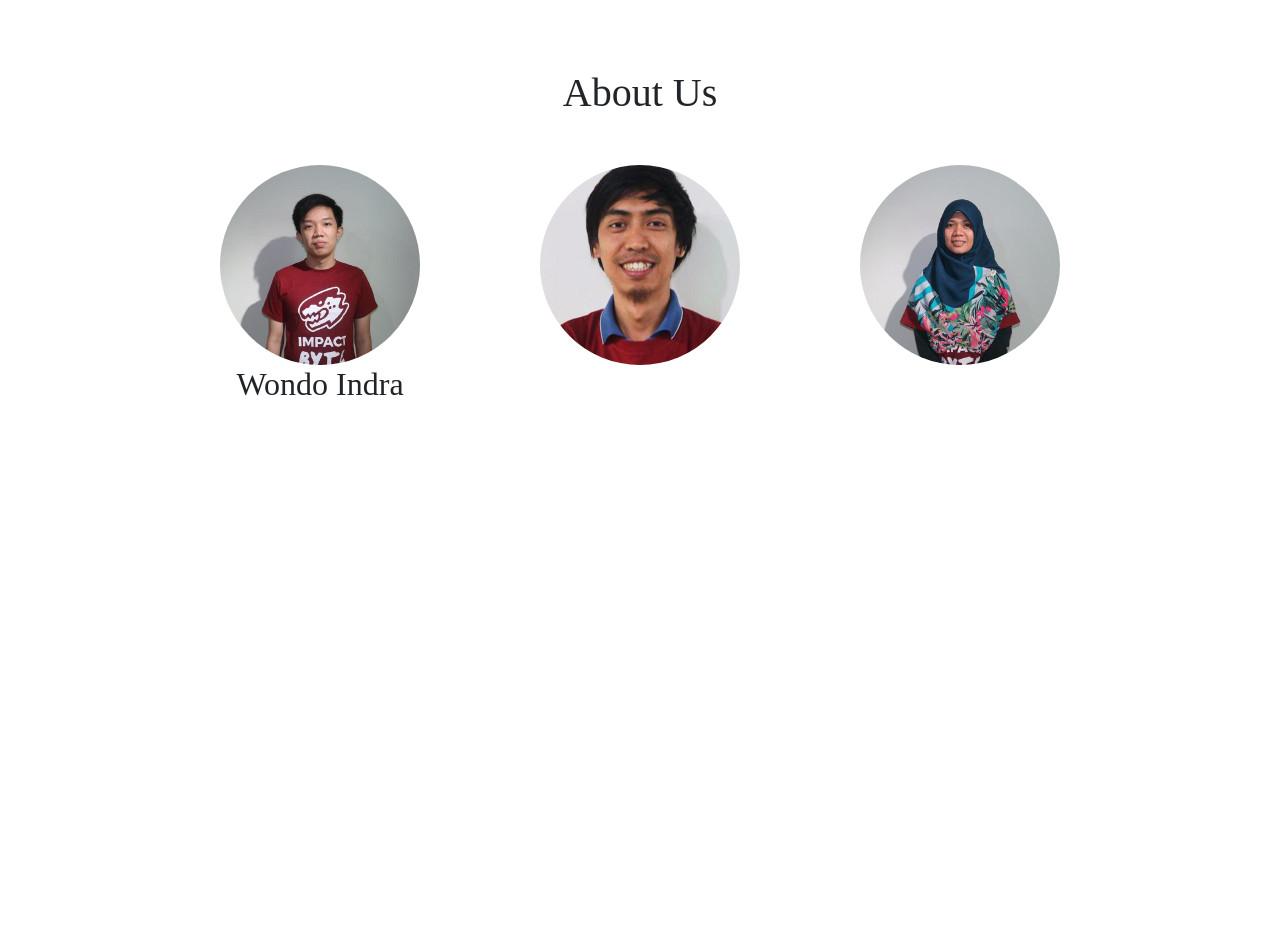
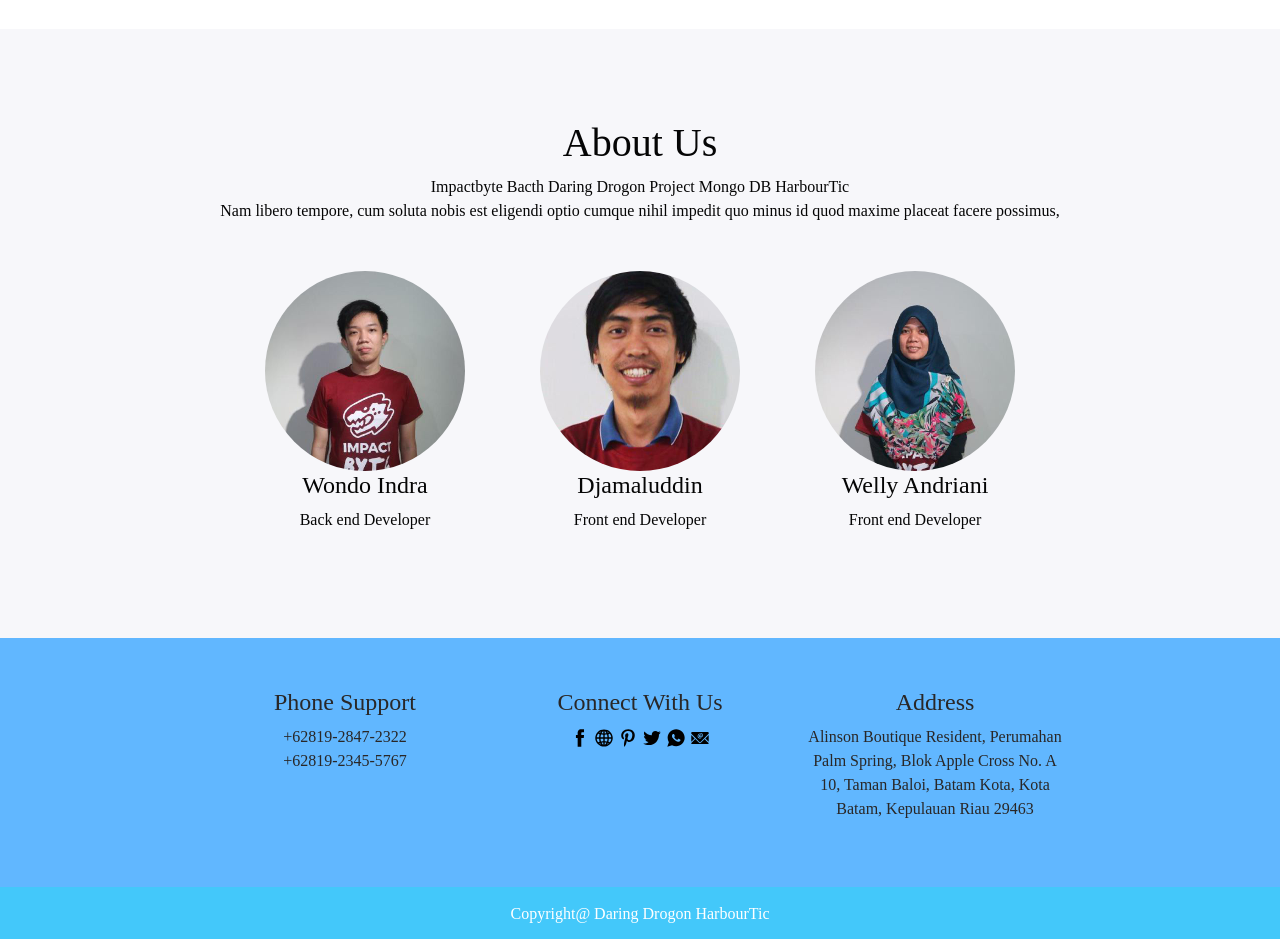
Before and after one commit to daring-drogon/HarbourTic, a plain HTML site: page index.html in a window 1280 px wide. Shown: the part 1181-2120 px from the top of the page. Before the commit the page ends 1600 px from the top, so only its background shows below. Drawn offline with nearby package versions, Linux system fonts and the light colour scheme.

Commit message:
add footer and put icon social media

```diff
--- a/index.css
+++ b/index.css
@@ -50,10 +50,6 @@ body{
 }
 
 
-h1{
-    margin-top: 40px;
-    text-align: center;
-}
 
 .p{
     color: yellow;
@@ -62,3 +58,43 @@ h1{
 .img-circle{
  border-radius: 50%;
 }
+
+.available-area {
+    background: #f7f7fa;
+    color: rgb(5, 5, 5);
+}
+
+.ptb-100 {
+    padding: 90px ;
+}
+
+
+.footer-container{
+    background: #61B7FF;
+    color: #292727;
+    padding: 50px;
+}
+
+.footer {
+    margin: 0px;
+
+
+    width: 100%;
+    height: 52px;
+    background-color: #43C8FA;
+    color: white;
+    text-align: center;
+ }
+ li{
+
+     list-style: none;
+ }
+ .icofont {
+    font-family: 'IcoFont' !important;
+    speak: none;
+    width: 20px;
+    text-transform: none;
+    line-height: 1;
+    -webkit-font-smoothing: antialiased;
+    -moz-osx-font-smoothing: grayscale;
+}
--- a/index.html
+++ b/index.html
@@ -1,5 +1,6 @@
 <!DOCTYPE html>
 <html lang="en">
+
 <head>
     <meta charset="UTF-8">
     <meta name="viewport" content="width=device-width, initial-scale=1.0">
@@ -8,16 +9,22 @@
     <link rel="stylesheet" href="https://stackpath.bootstrapcdn.com/bootstrap/4.1.3/css/bootstrap.min.css">
     <link rel="stylesheet" href="index.css">
 </head>
+
 <body>
     <nav class="navbar navbar-expand-lg navbar-light navbar-dark bg-dark">
-                <button class="navbar-toggler" type="button" data-toggle="collapse" data-target="#navbarTogglerDemo01" aria-controls="navbarTogglerDemo01" aria-expanded="false" aria-label="Toggle navigation">
+        <button class="navbar-toggler" type="button" data-toggle="collapse" data-target="#navbarTogglerDemo01" aria-controls="navbarTogglerDemo01"
+            aria-expanded="false" aria-label="Toggle navigation">
             <span class="navbar-toggler-icon"></span>
         </button>
         <div class="collapse navbar-collapse" id="navbarTogglerDemo01">
-                  <a class="navbar-brand" href="#"><img src="assets/logo" width="50px"></a>
+            <a class="navbar-brand" href="#">
+                <img src="assets/logo" width="50px">
+            </a>
             <ul class="navbar-nav mr-auto mt-2 mt-lg-0">
                 <li class="nav-item active">
-                      <a class="nav-link" href="#">Home <span class="sr-only">(current)</span></a>
+                    <a class="nav-link" href="#">Home
+                        <span class="sr-only">(current)</span>
+                    </a>
                 </li>
                 <li class="nav-item">
                     <a class="nav-link" href="#">Tours</a>
@@ -38,22 +45,19 @@
     <div id="carouselExampleControls" class="carousel slide" data-ride="carousel">
         <div class="carousel-inner">
             <div class="carousel-item active">
-                            <img class="d-block w-100" src="assets/ret.jpeg"
-                                alt="First slide">
+                <img class="d-block w-100" src="assets/ret.jpeg" alt="First slide">
                 <div class="carousel-caption d-none d-md-block">
                     <h5>First Image</h5>
                 </div>
             </div>
             <div class="carousel-item">
-                            <img class="d-block w-100" src="assets/asdsa.jpeg"
-                                alt="Second slide">
+                <img class="d-block w-100" src="assets/asdsa.jpeg" alt="Second slide">
                 <div class="carousel-caption d-none d-md-block">
                     <h5>Second Image</h5>
                 </div>
             </div>
             <div class="carousel-item">
-                            <img class="d-block w-100" src="assets/ityr.jpeg"
-                                alt="Third slide">
+                <img class="d-block w-100" src="assets/ityr.jpeg" alt="Third slide">
                 <div class="carousel-caption d-none d-md-block">
                     <h5>Third Image</h5>
                 </div>
@@ -71,7 +75,8 @@
 
 
     <!-- //pak jamal -->
-                <h1> Popular Tours </h1>
+    <h1 style="margin-top: 40px;
+                text-align: center;"> Popular Tours </h1>
 
     <div class="container-fluid mt-5">
         <div class="row justify-content-center">
@@ -115,23 +120,87 @@
             </div>
         </div>
     </div>
-                    <h1>About Us</h1>
+    <section class="available-area ptb-100">
+        <h1 style="text-align: center">About Us</h1>
+        <p style="text-align: center">Impactbyte Bacth Daring Drogon Project Mongo DB HarbourTic
+            <br>Nam libero tempore, cum soluta nobis est eligendi optio cumque nihil impedit quo minus id quod maxime placeat
+            facere possimus,
+        </p>
         <div class="container-fluid mt-5">
             <div class="row justify-content-center">
                 <div class="col-3 text-center">
                     <img src="./assets/wondo.jpeg" class="img-circle" alt="pak jamal" width="200" height="200">
-                                            <h2>Wondo Indra</h2>
-                                            <p></p>
+                    <h4>Wondo Indra</h4>
+                    <p>Back end Developer</p>
                 </div>
                 <div class="col-3 text-center">
                     <img src="./assets/pak jamal.jpeg" class="img-circle" alt="pak jamal" width="200" height="200">
-
+                    <h4>Djamaluddin</h4>
+                    <p>Front end Developer</p>
                 </div>
                 <div class="col-3 text-center">
                     <img src="./assets/welly.jpeg" class="img-circle" alt="pak jamal" width="200" height="200">
-
+                    <h4>Welly Andriani</h4>
+                    <p>Front end Developer</p>
                 </div>
             </div>
+        </div>
+    </section>
+    <section class="footer-container">
+        <div class="container-fluid">
+            <div class="row justify-content-center">
+                <div class="col-3 text-center">
+                    <h4>Phone Support</h4>
+                    <li> +62819-2847-2322</li>
+                    <li> +62819-2345-5767</li>
+                </div>
+                <div class="col-3 text-center">
+                    <h4>Connect With Us</h4>
+                    <a href="#">
+                            <i class="icofont"></i>
+                    </a>
+                    <a href="#">
+                        <i >
+                            <img class="icofont" src="assets/icon/facebook.svg" alt="">
+                        </i>
+                    </a>
+                    <a href="#">
+                        <i>
+                            <img class="icofont" src="assets/icon/globe.svg" alt="">
+                        </i>
+                    </a>
+                    <a href="#">
+                        <i >
+                                <img class="icofont" src="assets/icon/pinterest.svg" alt="">
+                        </i>
+                    </a>
+                    <a href="#">
+                        <i >
+                            <img class="icofont" src="assets/icon/twitter.svg" alt=""> </i>
+                    </a>
+
+                    <a href="#">
+                            <i >
+                                    <img class="icofont" src="assets/icon/whatsapp.svg" alt="">
+                            </i>
+                        </a>
+                        <a href="#">
+                            <i >
+                                <img class="icofont" src="assets/icon/email.svg" alt=""> </i>
+                        </a>
+                </div>
+                <div class="col-3 text-center">
+                    <h4>Address</h4>
+                    <p>Alinson Boutique Resident, Perumahan Palm Spring, Blok Apple Cross No. A 10, Taman Baloi, Batam Kota, Kota Batam, Kepulauan Riau 29463</p>
+                </div>
+            </div>
+        </div>
+    </section>
+
+
+
+    <div class="footer">
+        <p style="padding-top: 15px;">Copyright@ Daring Drogon HarbourTic</p>
     </div>
 
 
@@ -143,4 +212,5 @@
         crossorigin="anonymous"></script>
 
 </body>
+
 </html>
```
Also changed, not shown: assets/icon/email.svg (added), assets/icon/facebook.svg (added), assets/icon/globe.svg (added), assets/icon/pinterest.svg (added), assets/icon/twitter.svg (added), assets/icon/whatsapp.svg (added). Lines whose indentation alone changed are shown as unchanged.
